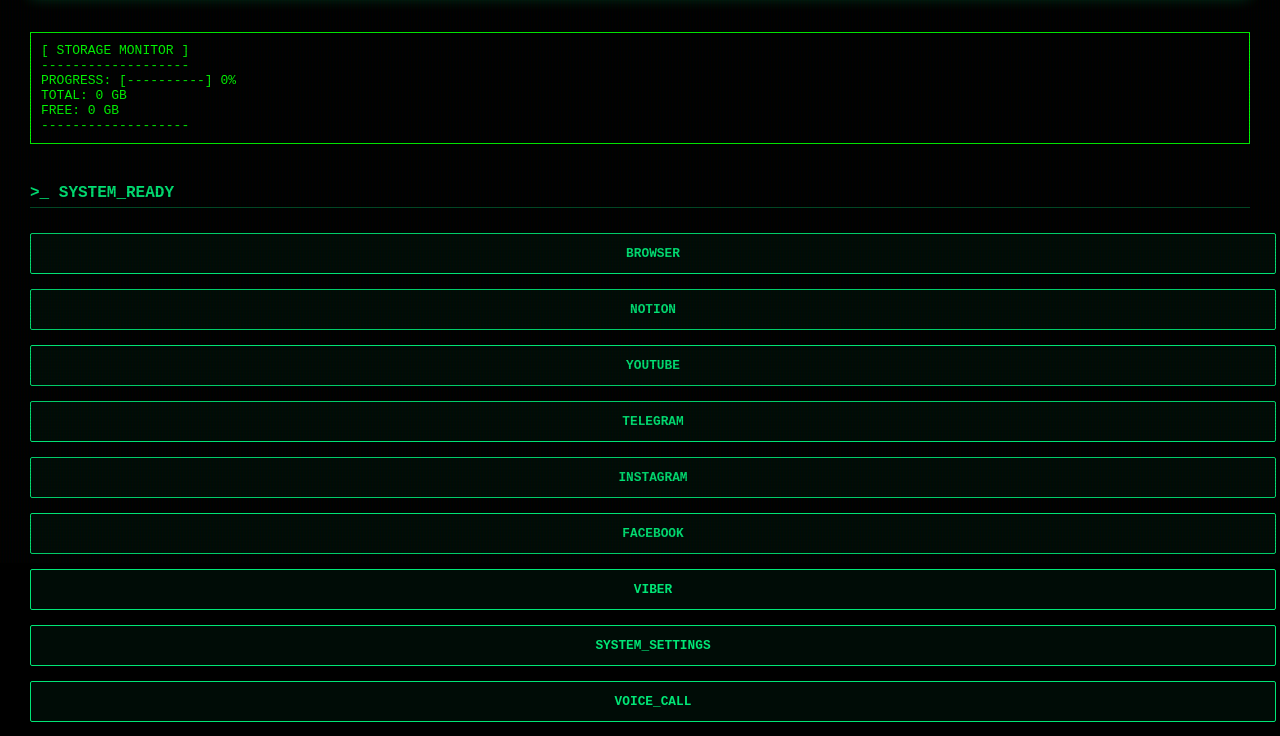
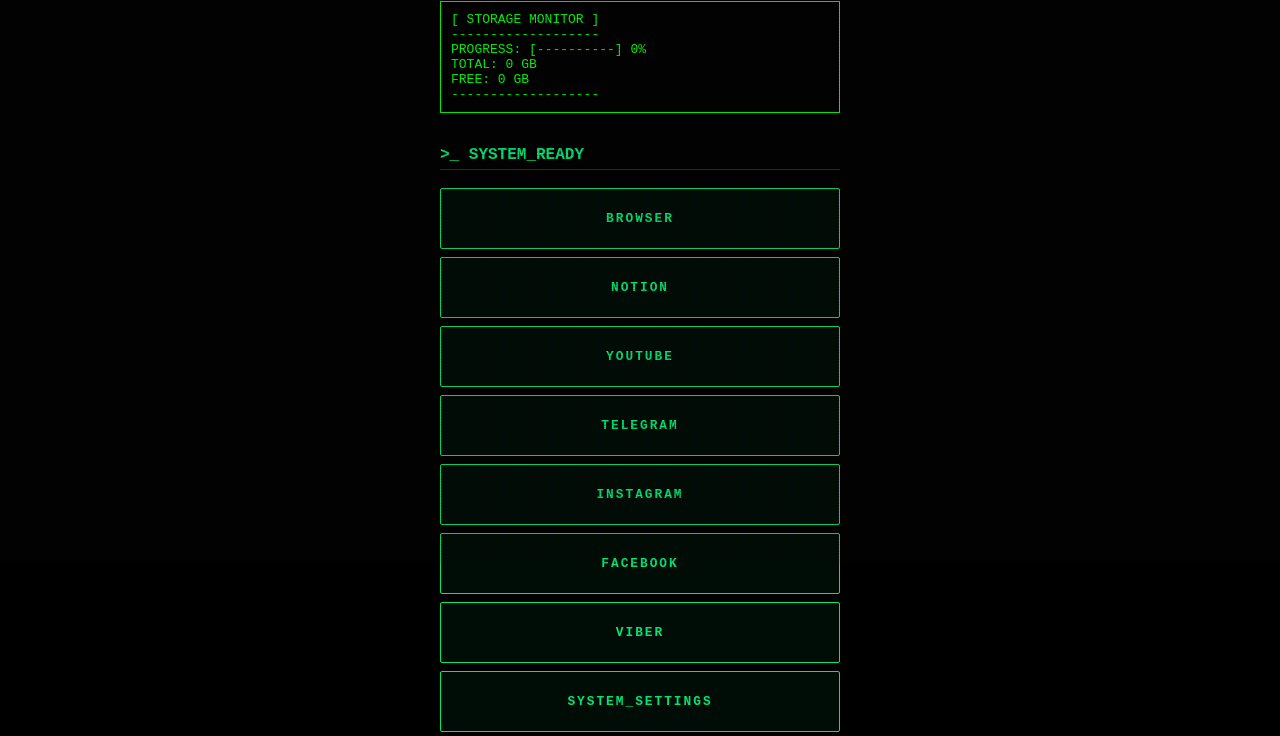
Before and after one commit to Maks-Onyshchenko13051927101261/zen_sloth, a website: page index.html in a window 1280 px wide. Shown: the part 237-973 px from the top of the page. Drawn offline with Linux system fonts and the light colour scheme; no server answers.

Commit message:
style: style.css

```diff
--- a/zen/style.css
+++ b/zen/style.css
@@ -27,26 +27,29 @@ body::after {
 }
 
 .container {
-    width: 100%;
-    max-height: 400px;
+    width: 90%;
+    max-width: 400px;
+    margin: 0 auto;
     display: flex;
     flex-direction: column;
-    gap: 15px;
-    z-index: 5;
-    padding: 10px;
-    box-sizing: border-box;
+    gap: 8px;
+    padding-bottom: 20px;
 }
 
 /* Додай це, щоб посилання-команди виглядали як блоки */
 .cmd {
-    display: block;
-    width: 100%;
-    text-align: center;
-    padding: 10px;
+    display: flex;
+    align-items: center;
+    justify-content: center;
+    height: 35px; /* Фіксована висота, щоб не розповзалися */
     border: 1px solid #00ff00;
+    background: rgba(0, 255, 0, 0.05);
+    color: #00ff00;
     text-decoration: none;
-    color: #00ff00;
-    background: rgba(0, 255, 0, 0.1);
+    font-family: monospace;
+    font-size: 12px;
+    letter-spacing: 2px;
+    transition: all 0.2s;
 }
 
 #clock {
```
